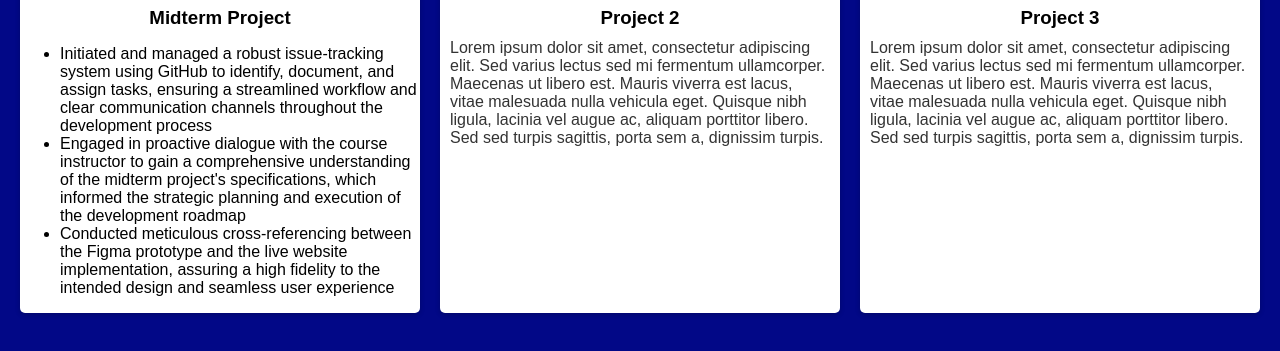
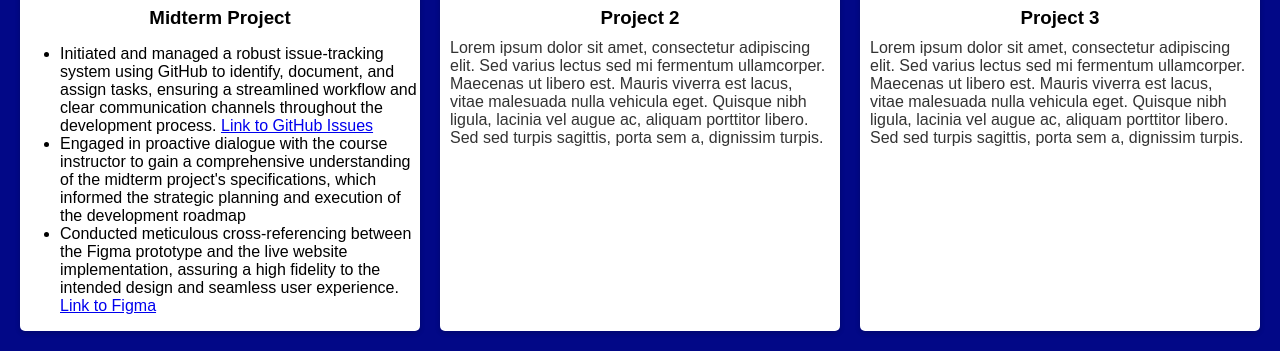
Before and after one commit to NJIT-WIS/Personal-Portfolio, a website: page docs/project.html in a window 1280 px wide. Shown: the part 510-861 px from the top of the page. Drawn offline with Linux system fonts and the light colour scheme.

Commit message:
added links to project page(minor change to css file of aboutme page)

```diff
--- a/docs/css/main.css
+++ b/docs/css/main.css
@@ -1,5 +1,5 @@
 :root {
-  --color-primary: ;
+  --color-primary: #023047;
   --color-secondary: #020887;
   --color-accent: #8ac926;
   --hover-color: #88b7d8;
--- a/docs/project.html
+++ b/docs/project.html
@@ -19,13 +19,13 @@
         <p>
           <ul>
             <li>
-            Initiated and managed a robust issue-tracking system using GitHub to identify, document, and assign tasks, ensuring a streamlined workflow and clear communication channels throughout the development process
+            Initiated and managed a robust issue-tracking system using GitHub to identify, document, and assign tasks, ensuring a streamlined workflow and clear communication channels throughout the development process. <a href="https://github.com/NJIT-WIS/midterm-portfolio-Crash105/issues">Link to GitHub Issues</a>
             </li>
             <li>
             Engaged in proactive dialogue with the course instructor to gain a comprehensive understanding of the midterm project's specifications, which informed the strategic planning and execution of the development roadmap
             </li>
             <li>
-            Conducted meticulous cross-referencing between the Figma prototype and the live website implementation, assuring a high fidelity to the intended design and seamless user experience
+            Conducted meticulous cross-referencing between the Figma prototype and the live website implementation, assuring a high fidelity to the intended design and seamless user experience. <a href="https://www.figma.com/file/BwEkvPTm8DWzmJUQ4xIb1S/Untitled?type=design&node-id=0-1&mode=design&t=oE6I6lXhccT9Rurz-0">Link to Figma</a>
             </li>
           </ul>
 
```
Also changed, not shown: tests/site.spec.js (+8 -0 lines).
